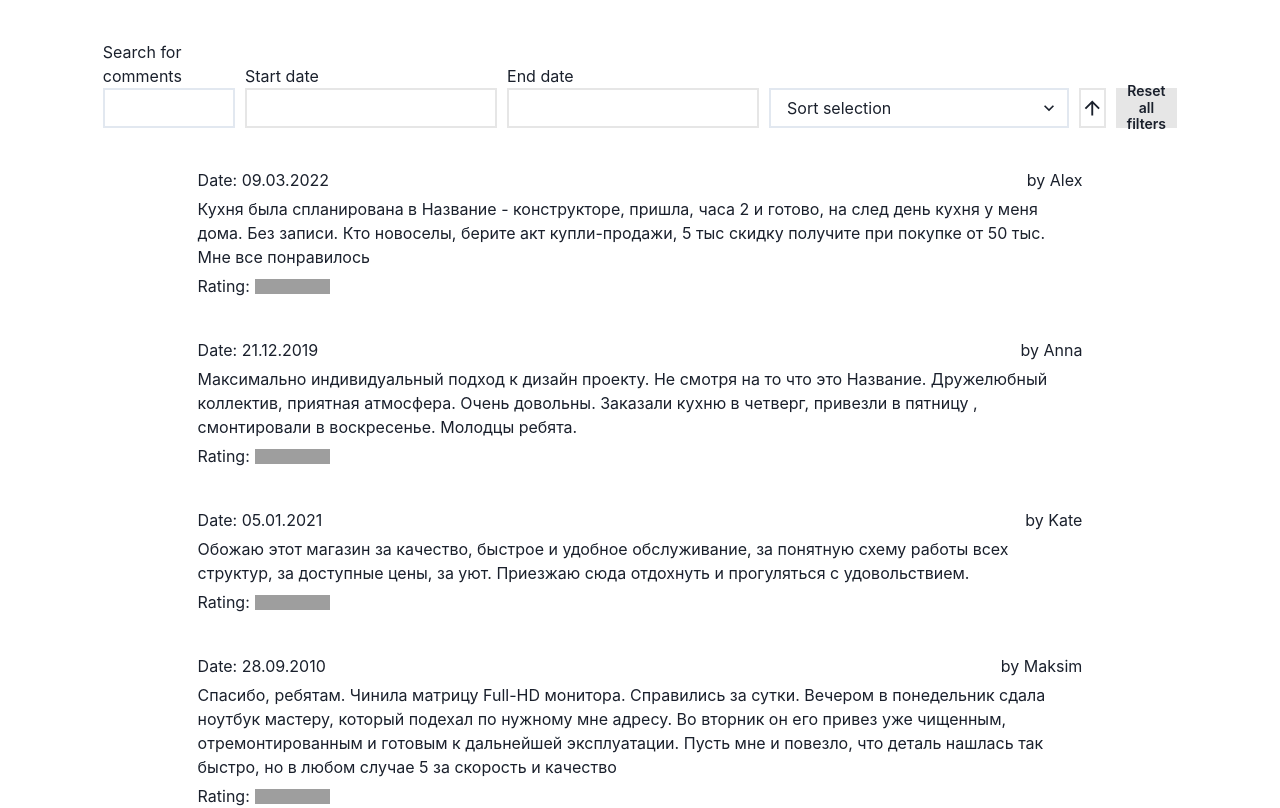
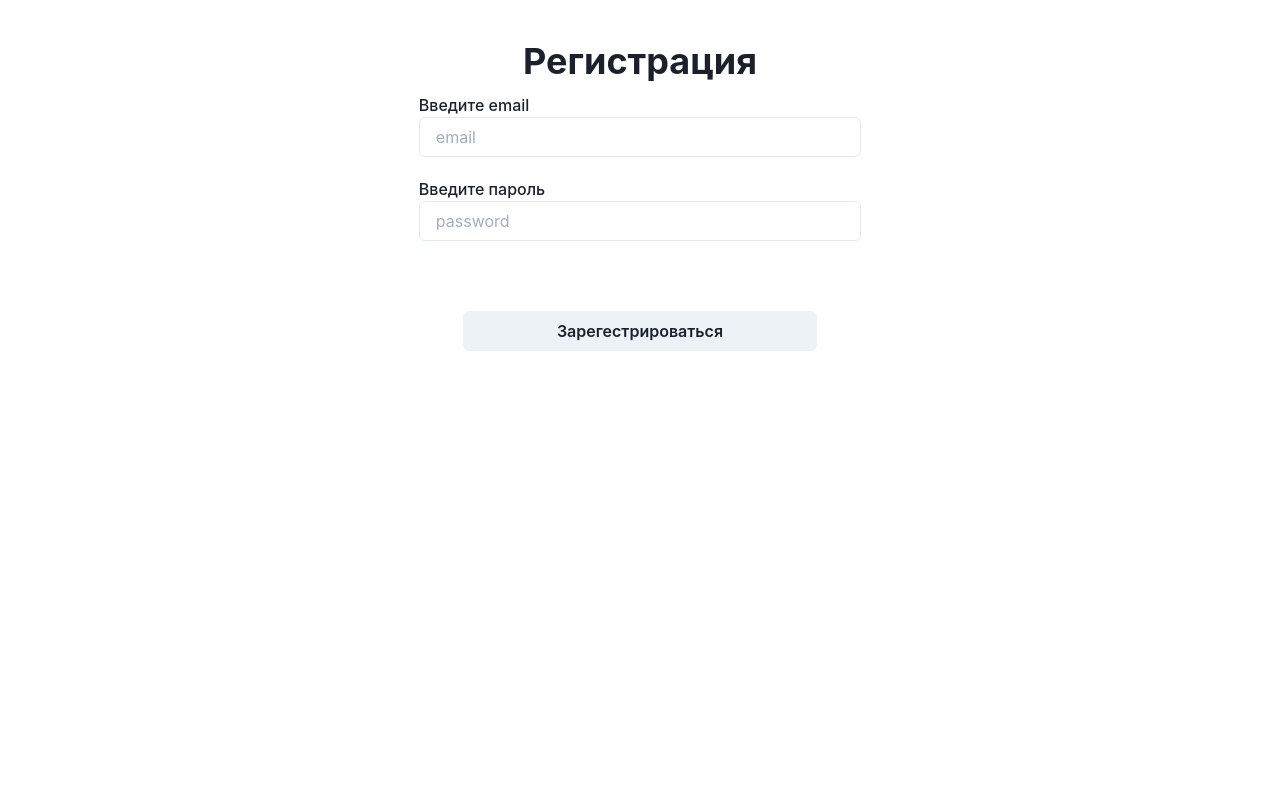
Before and after one commit to StasRnD/users-comments, a React (Create React App) app: page / in a window 1280 px wide. Shown: the top 808 px of the page. Built offline with nearby package versions, Linux system fonts and the light colour scheme; grey boxes are pictures that could not be loaded.

Commit message:
feat: add routes and login component

```diff
--- a/src/components/App.tsx
+++ b/src/components/App.tsx
@@ -2,7 +2,9 @@ import React, { ComponentProps } from 'react';
 import { ChakraProvider, theme, VStack, Grid } from '@chakra-ui/react';
 import { Filter } from './Filter';
 import { Messages } from './Messages';
+import { Login } from './Login';
 import { allUsersMessages } from '../utils.js/constans';
+import { Route, Routes } from 'react-router-dom';
 import { DateTime } from 'luxon';
 import orderBy from 'lodash/orderBy';
 import set from 'lodash/set';
@@ -75,7 +77,7 @@ export const App = () => {
     );
 
   const resetFilter = () => {
-    window.history.pushState(null, '', '/');
+    window.history.pushState(null, '', '/messages');
     url.search = '';
     setFilters(cloneDeep(defaultFilters));
   };
@@ -84,12 +86,23 @@ export const App = () => {
     <ChakraProvider theme={theme}>
       <Grid py='10' px='2'>
         <VStack spacing='10'>
+          <Routes>
+            <Route
+              path='/messages'
+              element={
+                <>
                   <Filter
                     onChange={onChange}
                     filters={filters}
                     onResetFilters={resetFilter}
                   />
                   <Messages messages={messages} />
+                </>
+              }
+            />
+
+            <Route path='/' element={<Login />} />
+          </Routes>
         </VStack>
       </Grid>
     </ChakraProvider>
--- /dev/null
+++ b/src/components/Login.tsx
@@ -0,0 +1,81 @@
+import { useState } from 'react';
+import { Box, Input, Button, FormLabel, Flex, Heading } from '@chakra-ui/react';
+import set from 'lodash/set';
+import cloneDeep from 'lodash/cloneDeep';
+
+type UserInfo = {
+  email: string;
+  password: string;
+};
+
+type UserInfoProps = {
+  userInfo: UserInfo;
+  onChange: (value: string, inputName: string) => void;
+};
+
+const defaultUserInfo: UserInfo = {
+  email: '',
+  password: '',
+};
+
+export const Login = () => {
+  const [userInfo, setUserInfo] = useState(defaultUserInfo);
+  const userRegistration = (evt: any) => {
+    evt.preventDefault();
+    console.log(userInfo);
+    setUserInfo(defaultUserInfo);
+  };
+
+  const onChange: UserInfoProps['onChange'] = (value, filterName) => {
+    setUserInfo((oldFilters) => set(cloneDeep(oldFilters), filterName, value));
+  };
+
+  const onChangeInputEmail: React.ChangeEventHandler<HTMLInputElement> = (
+    evt
+  ) => {
+    onChange(evt.target.value, 'email');
+  };
+
+  const onChangeInputPassword: React.ChangeEventHandler<HTMLInputElement> = (
+    evt
+  ) => {
+    onChange(evt.target.value, 'password');
+  };
+
+  return (
+    <Box m='0' w='70%'>
+      <Heading textAlign='center' marginBottom='10px'>
+        Регистрация
+      </Heading>
+      <form onSubmit={userRegistration}>
+        <Flex flexDirection='column' w='50%' mx='auto'>
+          <FormLabel htmlFor='email' m='0'>
+            Введите email
+          </FormLabel>
+          <Input
+            value={userInfo.email}
+            onChange={onChangeInputEmail}
+            id='email'
+            type='email'
+            placeholder='email'
+            marginBottom='20px'
+          />
+          <FormLabel htmlFor='password' m='0'>
+            Введите пароль
+          </FormLabel>
+          <Input
+            value={userInfo.password}
+            onChange={onChangeInputPassword}
+            id='password'
+            type='password'
+            placeholder='password'
+            marginBottom='20px'
+          />
+          <Button type='submit' w='80%' mx='auto' marginTop='50px'>
+            Зарегестрироваться
+          </Button>
+        </Flex>
+      </form>
+    </Box>
+  );
+};
--- a/src/components/Messages.tsx
+++ b/src/components/Messages.tsx
@@ -1,4 +1,5 @@
-import { ListItem, Text, UnorderedList, Flex, Image } from '@chakra-ui/react';
+import { ListItem, Text, UnorderedList, Flex } from '@chakra-ui/react';
+import { RatingImage } from './RatingImage';
 import { DateTime } from 'luxon';
 import times from 'lodash/times';
 
@@ -13,22 +14,6 @@ type Message = {
   author: string;
   date: string;
 };
-
-const indicatorRating = (rating: number) =>
-  times(5, (index) => {
-    return (
-      <Image
-        key={index}
-        w='15px'
-        h='15px'
-        src={
-          index < rating
-            ? 'https://img.icons8.com/material-sharp/344/star--v1.png'
-            : 'https://img.icons8.com/material-outlined/344/star--v2.png'
-        }
-      />
-    );
-  });
 
 export const Messages = ({ messages }: allMessages) => {
   const processedMessages = messages.map((message: Message) => {
@@ -55,7 +40,11 @@ export const Messages = ({ messages }: allMessages) => {
             <Text>{message.text}</Text>
             <Flex alignItems='center' columnGap='5px'>
               <Text>Rating:</Text>
-              <Flex>{indicatorRating(message.rating)}</Flex>
+              <Flex>
+                {times(5, (index) => (
+                  <RatingImage rating={message.rating} index={index} />
+                ))}
+              </Flex>
             </Flex>
           </Flex>
         ))}
--- /dev/null
+++ b/src/components/RatingImage.tsx
@@ -0,0 +1,21 @@
+import { Image } from '@chakra-ui/react';
+
+type Rating = {
+  index: number;
+  rating: number;
+};
+
+export const RatingImage = ({ rating, index }: Rating) => {
+  return (
+    <Image
+      key={index}
+      w='15px'
+      h='15px'
+      src={
+        index < rating
+          ? 'https://img.icons8.com/material-sharp/344/star--v1.png'
+          : 'https://img.icons8.com/material-outlined/344/star--v2.png'
+      }
+    />
+  );
+};
--- a/src/index.tsx
+++ b/src/index.tsx
@@ -2,13 +2,16 @@ import { ColorModeScript } from '@chakra-ui/react';
 import * as React from 'react';
 import ReactDOM from 'react-dom';
 import { App } from './components/App';
+import { BrowserRouter } from 'react-router-dom';
 import reportWebVitals from './reportWebVitals';
 import * as serviceWorker from './serviceWorker';
 
 ReactDOM.render(
   <React.StrictMode>
     <ColorModeScript />
-    <App />
+    <BrowserRouter>
+      <App />
+    </BrowserRouter>
   </React.StrictMode>,
   document.getElementById('root')
 );
```
Lines whose indentation alone changed are shown as unchanged.
